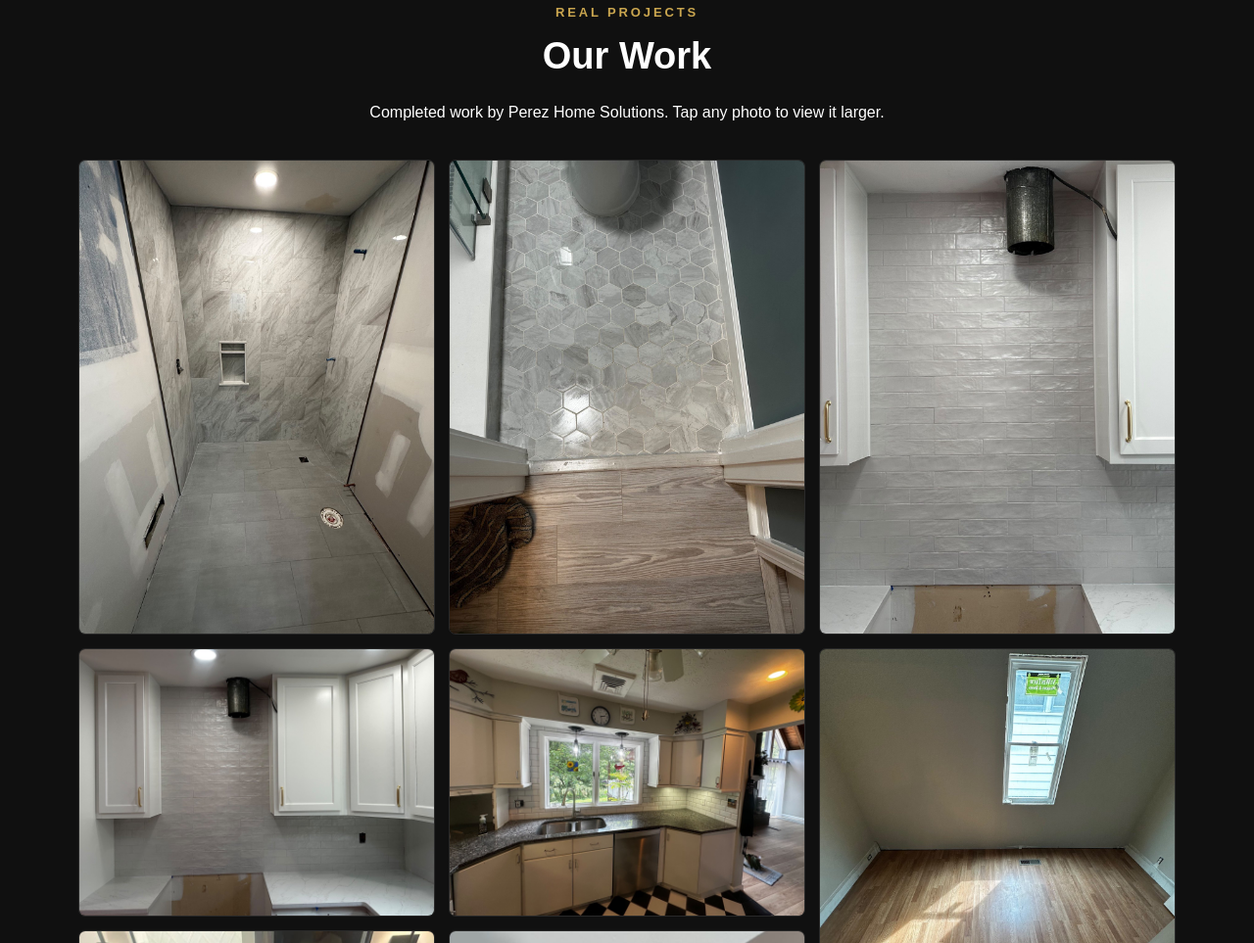
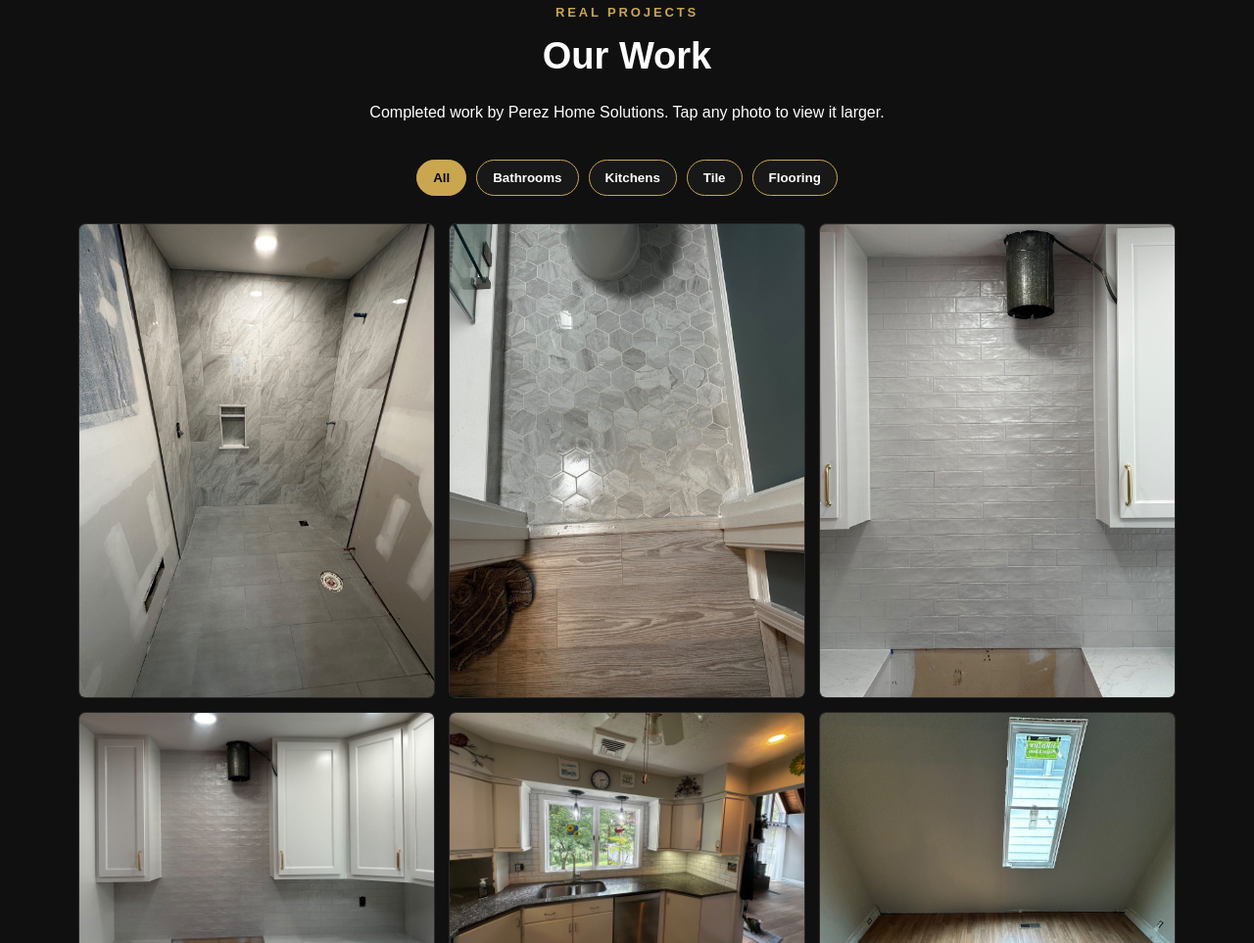
Before and after one commit to analays2001/Perez-Home-Solutions-, a plain HTML site: page index.html in a window 1280 px wide. Shown: the part 1182-2145 px from the top of the page at 98% size. Drawn offline with Linux system fonts and the light colour scheme.

Commit message:
Update index.html

```diff
--- a/index.html
+++ b/index.html
@@ -40,6 +40,29 @@ section{padding:74px 0}
 .card p{color:#d4d4d4;margin-bottom:0}
 
 .work{background:#101010}
+.filters{
+display:flex;
+justify-content:center;
+gap:10px;
+flex-wrap:wrap;
+margin:0 0 28px;
+}
+
+.filter-btn{
+background:#181818;
+color:#fff;
+border:1px solid var(--gold);
+padding:10px 16px;
+border-radius:999px;
+font-weight:800;
+cursor:pointer;
+}
+
+.filter-btn.active,
+.filter-btn:hover{
+background:var(--gold);
+color:#090909;
+}
 .gallery{columns:3 280px;column-gap:14px}
 figure{margin:0 0 14px;break-inside:avoid}
 .gallery img{width:100%;display:block;border-radius:7px;border:1px solid #292929;cursor:zoom-in}
@@ -174,6 +197,14 @@ h1{font-size:45px}
 <p>Completed work by Perez Home Solutions. Tap any photo to view it larger.</p>
 </div>
 
+<div class="filters">
+  <button class="filter-btn active" data-filter="all">All</button>
+  <button class="filter-btn" data-filter="bathrooms">Bathrooms</button>
+  <button class="filter-btn" data-filter="kitchens">Kitchens</button>
+  <button class="filter-btn" data-filter="tile">Tile</button>
+  <button class="filter-btn" data-filter="flooring">Flooring</button>
+</div>
+
 <div class="gallery" id="gallery"></div>
 
 </div>
@@ -219,7 +250,24 @@ if(i===25) continue;
 const number=String(i).padStart(2,"0");
 const figure=document.createElement("figure");
 const img=document.createElement("img");
+let category="tile";
 
+if([
+  1,2,3,4,5,6,7,8,9,10,
+  11,12,13,14,15,16,17,18,19,20
+].includes(i)){
+  category="bathrooms";
+}
+
+if([21,22,23,24].includes(i)){
+  category="kitchens";
+}
+
+if([26,27,28,29,30,31,32,33,34,35].includes(i)){
+  category="flooring";
+}
+
+figure.dataset.category=category;
 img.src="images/project-"+number+".jpg";
 img.loading="lazy";
 img.alt="Perez Home Solutions completed remodeling project";
@@ -227,7 +275,18 @@ img.alt="Perez Home Solutions completed remodeling project";
 figure.appendChild(img);
 gallery.appendChild(figure);
 }
+document.querySelectorAll(".filter-btn").forEach(btn=>{
+  btn.addEventListener("click",()=>{
+    document.querySelectorAll(".filter-btn").forEach(b=>b.classList.remove("active"));
+    btn.classList.add("active");
 
+    const filter=btn.dataset.filter;
+
+    document.querySelectorAll("#gallery figure").forEach(fig=>{
+      fig.style.display=(filter==="all" || fig.dataset.category===filter) ? "" : "none";
+    });
+  });
+});
 const lightbox=document.getElementById("lightbox");
 const lightboxImg=document.getElementById("lightboxImg");
 
```
